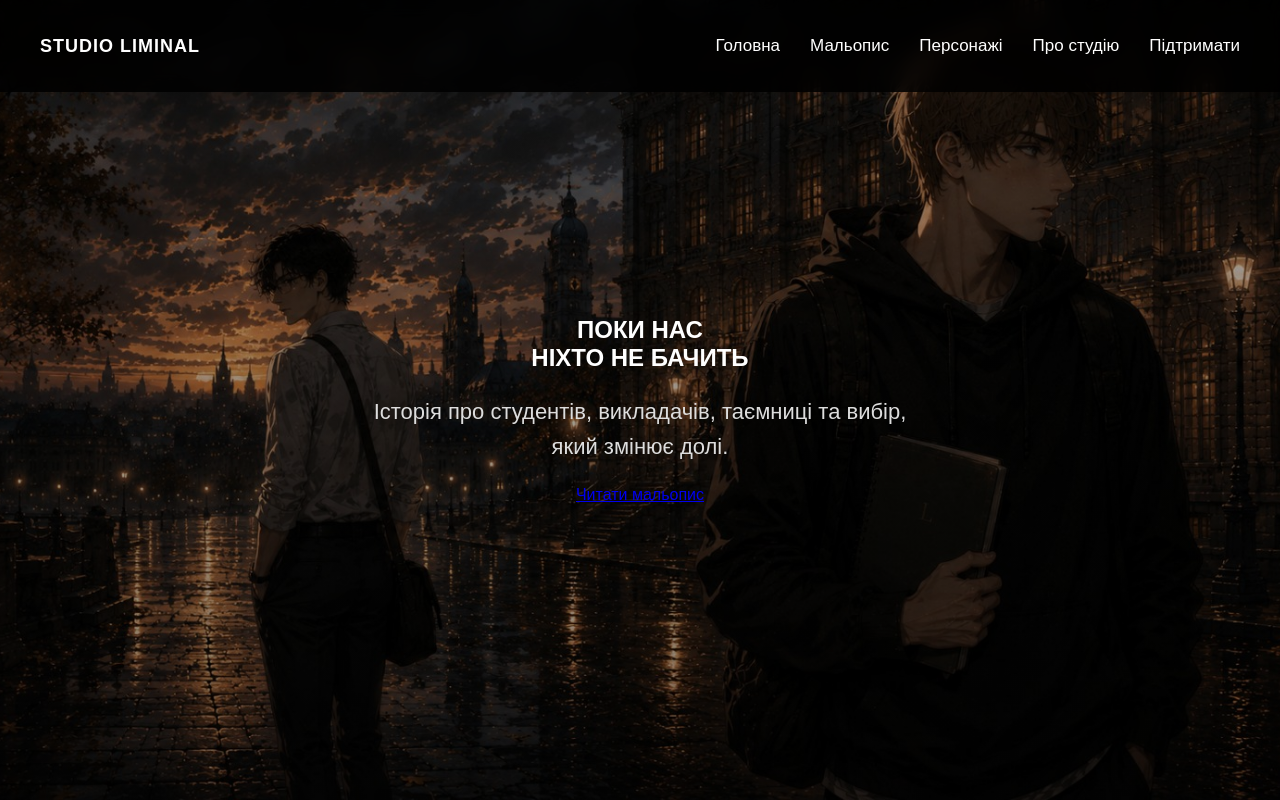
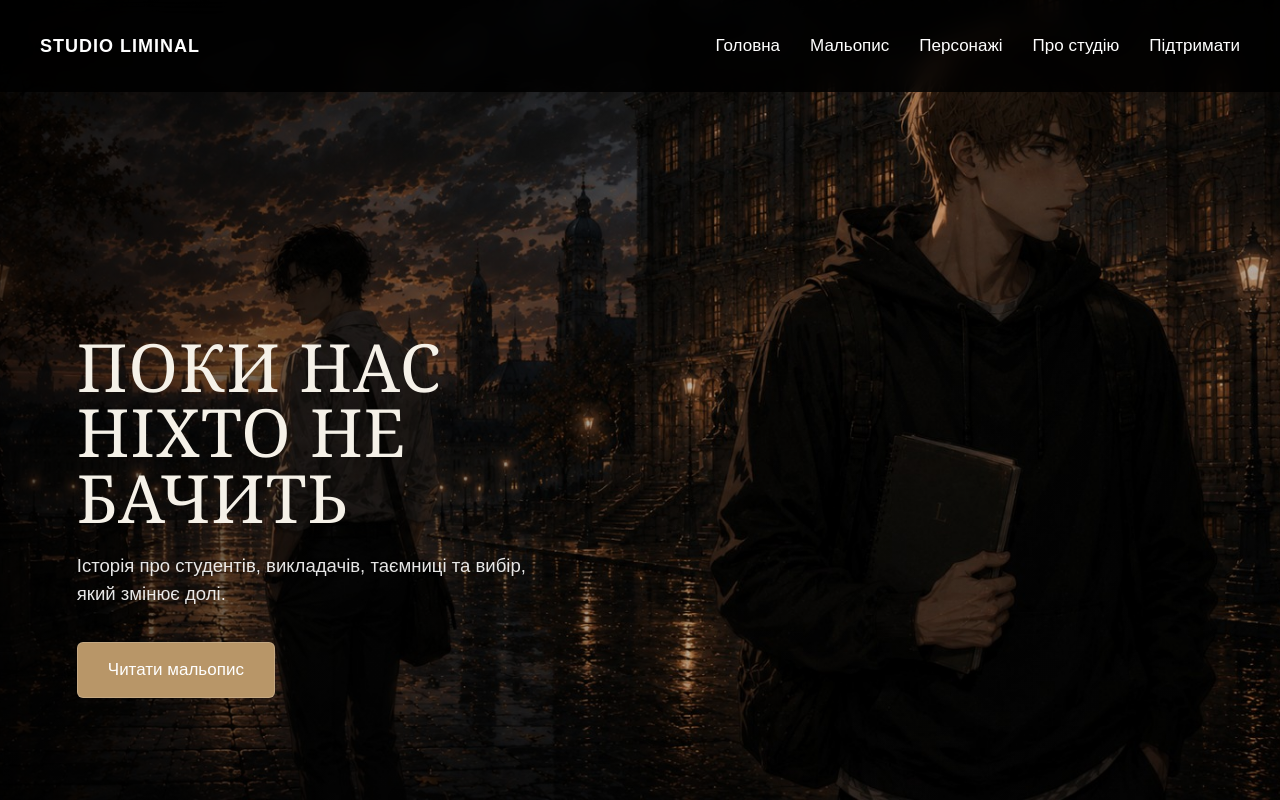
Before and after one commit to StudioLiminalUA/studioliminal, a plain HTML site: page index/index.html in a window 1280 px wide. Drawn offline with Linux system fonts and the light colour scheme.

Commit message:
Update style.css

```diff
--- a/style.css
+++ b/style.css
@@ -58,44 +58,73 @@ header{
 .menu a:hover{
     color:#c9a46b;
 }
-
 .hero{
     min-height:100vh;
+    position:relative;
     display:flex;
-    justify-content:center;
-    align-items:center;
-    text-align:center;
+    align-items:flex-end;
 
     background:
-    linear-gradient(rgba(0,0,0,.30), rgba(0,0,0,.45)),
-    url("images/hero1.jpg.png");
+        linear-gradient(
+            90deg,
+            rgba(0,0,0,.68) 0%,
+            rgba(0,0,0,.42) 38%,
+            rgba(0,0,0,.12) 68%,
+            rgba(0,0,0,.28) 100%
+        ),
+        url("images/hero1.jpg.png");
 
     background-size:cover;
-    background-position:60% center;
+    background-position:center;
     background-repeat:no-repeat;
+
+    padding:140px 6% 8%;
+    box-sizing:border-box;
 }
 
 .hero-content{
-    max-width:700px;
+    width:48%;
+    max-width:760px;
+    text-align:left;
+    position:relative;
+    z-index:2;
 }
 
-.hero h2{
-    font-size:64px;
-    margin-bottom:20px;
+.hero-content h1{
+    margin:0 0 22px;
+    color:#f5f1e8;
+    font-family:Georgia, "Times New Roman", serif;
+    font-size:clamp(48px, 5.2vw, 88px);
+    font-weight:400;
+    line-height:.98;
+    letter-spacing:1px;
 }
 
-.hero p{
-    font-size:22px;
-    line-height:1.6;
-    color:#ddd;
+.hero-content p{
+    margin:0 0 34px;
+    max-width:650px;
+    color:rgba(255,255,255,.90);
+    font-size:clamp(17px, 1.45vw, 24px);
+    line-height:1.5;
 }
 
-.button{
+.hero-button{
     display:inline-block;
-    margin-top:35px;
-    padding:16px 36px;
-    background:#c9a46b;
-    color:white;
+    padding:17px 30px;
+
+    color:#fff;
+    background:#b89668;
+    border:1px solid rgba(255,255,255,.18);
+    border-radius:6px;
+
     text-decoration:none;
-    border-radius:8px;
+    font-size:17px;
+    transition:.25s ease;
 }
+
+.hero-button:hover{
+    background:#c9a778;
+    transform:translateY(-2px);
+}
+
+}
```
